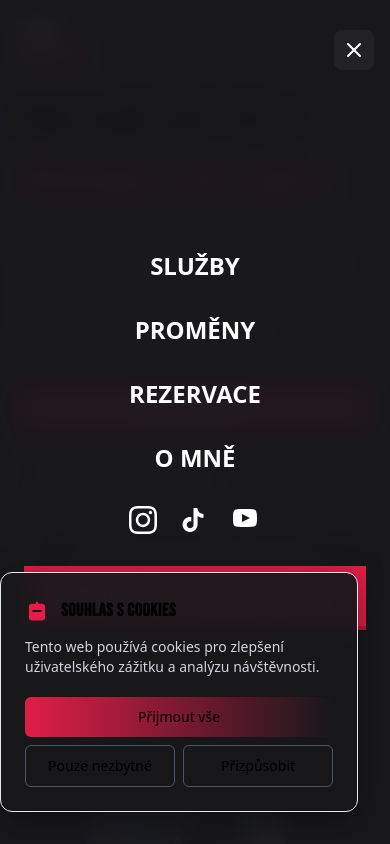
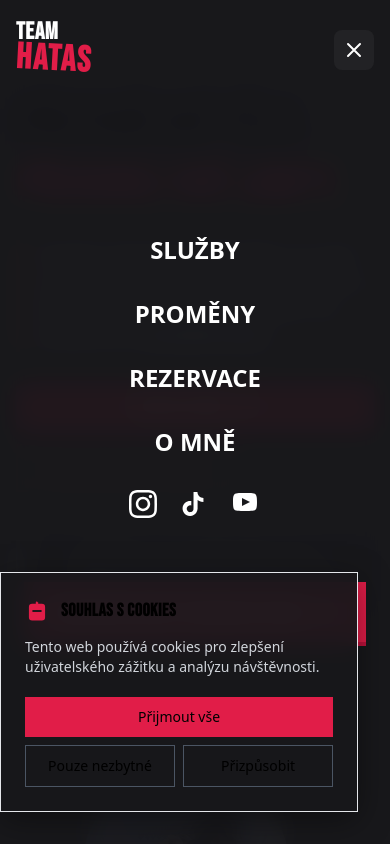
Before and after one commit to adambardzak/teamhatas, a Next.js app: page / in a window 390 px wide. Both pictures are taken after a click on the button "Toggle mobile menu". Built offline with nearby package versions, Linux system fonts and the light colour scheme.

Commit message:
fix mobile menu

```diff
--- a/src/components/CookieConsent.tsx
+++ b/src/components/CookieConsent.tsx
@@ -122,7 +122,7 @@ const CookieConsent: React.FC = () => {
     <>
       {/* Kompaktní banner v pravém dolním rohu */}
       <div className={`fixed z-50 ${!showDetails ? 'bottom-8 right-8 max-w-md' : 'bottom-0 right-0 md:bottom-8 md:right-8 md:max-w-xl'}`}>
-        <div className={`rounded-xl backdrop-blur-md bg-zinc-900/95 border border-primary/40 shadow-[0_8px_32px_rgba(0,0,0,0.4)] animate-fade-in-up overflow-hidden ${showDetails ? 'md:w-[550px]' : ''}`}>
+        <div className={`backdrop-blur-md bg-zinc-900/95 border border-primary/40 shadow-[0_8px_32px_rgba(0,0,0,0.4)] animate-fade-in-up overflow-hidden ${showDetails ? 'md:w-[550px]' : ''}`}>
           {!showDetails ? (
             // Kompaktní verze banneru
             <div className="p-6">
@@ -147,7 +147,7 @@ const CookieConsent: React.FC = () => {
               <div className="flex flex-col gap-2">
                 <button
                   onClick={acceptAllCookies}
-                  className="w-full py-2.5 px-4 bg-gradient-to-r from-primary to-accent rounded-md text-sm font-medium hover:opacity-90 transition-all duration-300 focus:outline-none focus:ring-2 focus:ring-accent/50"
+                  className="w-full py-2.5 px-4 bg-primary rounded-none text-sm font-medium hover:opacity-90 transition-all duration-300 focus:outline-none focus:ring-2 focus:ring-accent/50"
                 >
                   Přijmout vše
                 </button>
@@ -155,14 +155,14 @@ const CookieConsent: React.FC = () => {
                 <div className="flex gap-2 w-full">
                   <button
                     onClick={acceptNecessaryCookies}
-                    className="flex-1 py-2.5 px-4 bg-transparent border border-gray-600 hover:border-gray-400 rounded-md text-sm font-medium transition-all duration-300 focus:outline-none focus:ring-2 focus:ring-primary/50"
+                    className="flex-1 py-2.5 px-4 bg-transparent border border-gray-600 hover:border-gray-400 rounded-none text-sm font-medium transition-all duration-300 focus:outline-none focus:ring-2 focus:ring-primary/50"
                   >
                     Pouze nezbytné
                   </button>
 
                   <button
                     onClick={() => setShowDetails(true)}
-                    className="flex-1 py-2.5 px-4 bg-transparent border border-gray-600 hover:border-gray-400 rounded-md text-sm font-medium transition-all duration-300 focus:outline-none focus:ring-2 focus:ring-primary/50"
+                    className="flex-1 py-2.5 px-4 bg-transparent border border-gray-600 hover:border-gray-400 rounded-none text-sm font-medium transition-all duration-300 focus:outline-none focus:ring-2 focus:ring-primary/50"
                   >
                     Přizpůsobit
                   </button>
@@ -188,7 +188,7 @@ const CookieConsent: React.FC = () => {
                 </div>
                 <button
                   onClick={() => setShowDetails(false)}
-                  className="p-2 rounded-full hover:bg-gray-800 text-gray-400 hover:text-white transition duration-300 focus:outline-none"
+                  className="p-2 hover:bg-gray-800 text-gray-400 hover:text-white transition duration-300 focus:outline-none"
                   aria-label="Zavřít nastavení"
                 >
                   <svg
@@ -205,10 +205,10 @@ const CookieConsent: React.FC = () => {
 
               <div className="space-y-3 mb-5 max-h-[280px] overflow-y-auto pr-2 custom-scrollbar">
                 {cookieCategories.map((category) => (
-                  <div key={category.id} className="bg-zinc-800/50 rounded-lg p-3 border-l-3 border-primary/80 transition-all hover:bg-zinc-800/70">
+                  <div key={category.id} className="bg-zinc-800/50 p-3 border-l-3 border-primary/80 transition-all hover:bg-zinc-800/70">
                     <div className="flex items-center justify-between mb-1.5">
                       <label htmlFor={`cookie-${category.id}`} className={`font-medium text-sm ${category.required ? 'cursor-default' : 'cursor-pointer'}`}>
-                        {category.title} {category.required && <span className="ml-2 px-1.5 py-0.5 text-xs bg-primary/20 text-primary rounded-full">povinné</span>}
+                        {category.title} {category.required && <span className="ml-2 px-1.5 py-0.5 text-xs bg-primary/20 text-primary">povinné</span>}
                       </label>
                       <div className="relative inline-flex items-center">
                         <input
@@ -219,7 +219,7 @@ const CookieConsent: React.FC = () => {
                           disabled={category.required}
                           className="sr-only peer"
                         />
-                        <div className={`w-9 h-5 bg-gray-700 rounded-full peer peer-focus:ring-2 peer-focus:ring-primary/50 peer-checked:after:translate-x-full peer-checked:after:border-white after:content-[''] after:absolute after:top-[2px] after:left-[2px] after:bg-white after:border-gray-300 after:border after:rounded-full after:h-4 after:w-4 after:transition-all ${category.required ? 'opacity-60' : 'peer-checked:bg-primary cursor-pointer'}`}></div>
+                        <div className={`w-9 h-5 bg-gray-700 peer peer-focus:ring-2 peer-focus:ring-primary/50 peer-checked:after:translate-x-full peer-checked:after:border-white after:content-[''] after:absolute after:top-[2px] after:left-[2px] after:bg-white after:border-gray-300 after:border after:h-4 after:w-4 after:transition-all ${category.required ? 'opacity-60' : 'peer-checked:bg-primary cursor-pointer'}`}></div>
                       </div>
                     </div>
                     <p className="text-xs text-gray-400">{category.description}</p>
@@ -231,14 +231,14 @@ const CookieConsent: React.FC = () => {
                 <div className="flex gap-2 w-full mb-2">
                   <button
                     onClick={acceptNecessaryCookies}
-                    className="flex-1 py-2 px-3 bg-transparent border border-gray-600 hover:border-gray-400 rounded-md text-xs font-medium transition-all duration-300 focus:outline-none focus:ring-2 focus:ring-primary/50"
+                    className="flex-1 py-2 px-3 bg-transparent border border-gray-600 hover:border-gray-400 rounded-none text-xs font-medium transition-all duration-300 focus:outline-none focus:ring-2 focus:ring-primary/50"
                   >
                     Pouze nezbytné
                   </button>
 
                   <button
                     onClick={acceptAllCookies}
-                    className="flex-1 py-2 px-3 bg-transparent border border-gray-600 hover:border-gray-400 rounded-md text-xs font-medium transition-all duration-300 focus:outline-none focus:ring-2 focus:ring-primary/50"
+                    className="flex-1 py-2 px-3 bg-transparent border border-gray-600 hover:border-gray-400 rounded-none text-xs font-medium transition-all duration-300 focus:outline-none focus:ring-2 focus:ring-primary/50"
                   >
                     Přijmout vše
                   </button>
@@ -246,7 +246,7 @@ const CookieConsent: React.FC = () => {
 
                 <button
                   onClick={saveDetailedPreferences}
-                  className="w-full py-2.5 px-4 bg-gradient-to-r from-primary to-accent rounded-md text-sm font-medium hover:opacity-90 transition-all duration-300 focus:outline-none focus:ring-2 focus:ring-accent/50"
+                  className="w-full py-2.5 px-4 bg-gradient-to-r from-primary to-accent rounded-none text-sm font-medium hover:opacity-90 transition-all duration-300 focus:outline-none focus:ring-2 focus:ring-accent/50"
                 >
                   Uložit nastavení
                 </button>
@@ -289,12 +289,10 @@ const CookieConsent: React.FC = () => {
 
         .custom-scrollbar::-webkit-scrollbar-track {
           background: rgba(75, 85, 99, 0.1);
-          border-radius: 10px;
         }
 
         .custom-scrollbar::-webkit-scrollbar-thumb {
           background: rgba(75, 85, 99, 0.5);
-          border-radius: 10px;
         }
 
         .custom-scrollbar::-webkit-scrollbar-thumb:hover {
--- a/src/components/Header.tsx
+++ b/src/components/Header.tsx
@@ -1,11 +1,13 @@
 "use client";
 
-import React, { useState, useEffect } from "react";
+import React, { useState, useEffect, useRef } from "react";
 import Link from "next/link";
+import { motion, AnimatePresence } from "framer-motion";
 
 export default function Header() {
   const [isScrolled, setIsScrolled] = useState(false);
   const [isMobileMenuOpen, setIsMobileMenuOpen] = useState(false);
+  const scrollPositionRef = useRef(0);
 
   useEffect(() => {
     const handleScroll = () => {
@@ -22,21 +24,42 @@ export default function Header() {
     };
   }, []);
 
-  // Efekt pro zablokování scrollování body při otevření mobilního menu
+  // Vylepšený efekt pro správu scrollování při otevření/zavření menu
   useEffect(() => {
     if (isMobileMenuOpen) {
-      document.body.classList.add("no-scroll");
+      // Uložení aktuální pozice scrollu
+      scrollPositionRef.current = window.scrollY;
+
+      // Zamezení scrollování - pevné umístění body na aktuální pozici
+      document.body.style.position = "fixed";
+      document.body.style.top = `-${scrollPositionRef.current}px`;
+      document.body.style.width = "100%";
+      document.body.style.overflow = "hidden";
     } else {
-      document.body.classList.remove("no-scroll");
+      // Obnovení scrollování a návrat na původní pozici
+      document.body.style.position = "";
+      document.body.style.top = "";
+      document.body.style.width = "";
+      document.body.style.overflow = "";
+
+      // Obnovení pozice scrollu pouze pokud byla předtím uložena
+      if (scrollPositionRef.current > 0) {
+        window.scrollTo(0, scrollPositionRef.current);
+      }
     }
 
     return () => {
-      document.body.classList.remove("no-scroll");
+      // Úklid při unmountování komponenty
+      document.body.style.position = "";
+      document.body.style.top = "";
+      document.body.style.width = "";
+      document.body.style.overflow = "";
     };
   }, [isMobileMenuOpen]);
 
   return (
-    <header
+    <>
+      <nav
         className={`fixed top-0 left-0 right-0 z-50 transition-all duration-500 ${
           isScrolled
             ? "bg-zinc-900/95 shadow-[0_8px_32px_rgba(0,0,0,0.4)] backdrop-blur-md py-2"
@@ -123,7 +146,7 @@ export default function Header() {
               </Link>
             </div>
 
-          {/* Mobile menu button */}
+            {/* Tlačítko mobilního menu */}
             <button
               className="md:hidden text-white relative z-50 p-2 rounded-lg bg-zinc-800/70 hover:bg-zinc-700 transition-colors duration-300"
               onClick={() => setIsMobileMenuOpen(!isMobileMenuOpen)}
@@ -163,60 +186,74 @@ export default function Header() {
             </button>
           </div>
         </div>
+      </nav>
 
-      {/* Mobile menu */}
-      <div
-        className={`fixed inset-0 bg-zinc-900/95 backdrop-blur-md z-40 will-change-transform ${
-          isMobileMenuOpen
-            ? "translate-y-0 opacity-100 visible"
-            : "translate-y-[-100%] opacity-0 invisible"
-        } md:hidden flex flex-col transition-all duration-500 ease-in-out`}
+
+
+      <AnimatePresence mode="wait">
+        {isMobileMenuOpen && (
+          <motion.div
+            className="fixed inset-0 bg-zinc-900/95 backdrop-blur-md z-40 md:hidden flex flex-col"
+            initial={{ opacity: 0 }}
+            animate={{ opacity: 1 }}
+            exit={{ opacity: 0 }}
+            transition={{ duration: 0.25, ease: "easeInOut" }}
+            style={{ top: 0 }}
             aria-hidden={!isMobileMenuOpen}
           >
-        <div className="flex flex-col items-center justify-center h-full space-y-8 p-4 relative">
-          {/* Dekorativní pozadí pro mobilní menu */}
+            <motion.div
+              className="flex flex-col items-center justify-center h-full space-y-8 p-4 relative"
+              initial="hidden"
+              animate="show"
+              exit="hidden"
+              variants={{
+                hidden: { opacity: 0 },
+                show: {
+                  opacity: 1,
+                  transition: {
+                    staggerChildren: 0.08,
+                    delayChildren: 0.1,
+                  },
+                },
+              }}
+            >
+              {/* Optimalizované dekorativní pozadí */}
               <div className="absolute top-10 right-10 w-64 h-64 rounded-full bg-primary/5 blur-3xl"></div>
               <div className="absolute bottom-10 left-10 w-64 h-64 rounded-full bg-accent/5 blur-3xl"></div>
 
-          <Link
+              <MobileMenuItem
                 href="#sluzby"
-            className="text-2xl font-bold text-white hover:text-primary transition-colors relative group"
+                label="SLUŽBY"
                 onClick={() => setIsMobileMenuOpen(false)}
+              />
+              <MobileMenuItem
+                href="#promeny"
+                label="PROMĚNY"
+                onClick={() => setIsMobileMenuOpen(false)}
+              />
+              <MobileMenuItem
+                href="#rezervace"
+                label="REZERVACE"
+                onClick={() => setIsMobileMenuOpen(false)}
+              />
+              <MobileMenuItem
+                href="#o-mne"
+                label="O MNĚ"
+                onClick={() => setIsMobileMenuOpen(false)}
+              />
+
+              <motion.div
+                className="flex space-x-6 mt-8"
+                variants={{
+                  hidden: { opacity: 0, y: 10 },
+                  show: { opacity: 1, y: 0 },
+                }}
               >
-            SLUŽBY
-            <span className="absolute -bottom-2 left-1/2 transform -translate-x-1/2 w-0 h-0.5 bg-primary group-hover:w-full transition-all duration-300"></span>
-          </Link>
-          <Link
-            href="#promeny"
-            className="text-2xl font-bold text-white hover:text-primary transition-colors relative group"
-            onClick={() => setIsMobileMenuOpen(false)}
-          >
-            PROMĚNY
-            <span className="absolute -bottom-2 left-1/2 transform -translate-x-1/2 w-0 h-0.5 bg-primary group-hover:w-full transition-all duration-300"></span>
-          </Link>
-          <Link
-            href="#rezervace"
-            className="text-2xl font-bold text-white hover:text-primary transition-colors relative group"
-            onClick={() => setIsMobileMenuOpen(false)}
-          >
-            REZERVACE
-            <span className="absolute -bottom-2 left-1/2 transform -translate-x-1/2 w-0 h-0.5 bg-primary group-hover:w-full transition-all duration-300"></span>
-          </Link>
-          <Link
-            href="#o-mne"
-            className="text-2xl font-bold text-white hover:text-primary transition-colors relative group"
-            onClick={() => setIsMobileMenuOpen(false)}
-          >
-            O MNĚ
-            <span className="absolute -bottom-2 left-1/2 transform -translate-x-1/2 w-0 h-0.5 bg-primary group-hover:w-full transition-all duration-300"></span>
-          </Link>
-
-          <div className="flex space-x-6 mt-8">
                 <a
                   href="https://instagram.com"
                   target="_blank"
                   rel="noopener noreferrer"
-              className="text-white hover:text-primary transition-all duration-300 transform hover:scale-125"
+                  className="text-white hover:text-primary transition-all duration-300 transform hover:scale-110"
                 >
                   <svg
                     xmlns="http://www.w3.org/2000/svg"
@@ -232,7 +269,7 @@ export default function Header() {
                   href="https://tiktok.com"
                   target="_blank"
                   rel="noopener noreferrer"
-              className="text-white hover:text-primary transition-all duration-300 transform hover:scale-125"
+                  className="text-white hover:text-primary transition-all duration-300 transform hover:scale-110"
                 >
                   <svg
                     xmlns="http://www.w3.org/2000/svg"
@@ -248,7 +285,7 @@ export default function Header() {
                   href="https://youtube.com"
                   target="_blank"
                   rel="noopener noreferrer"
-              className="text-white hover:text-primary transition-all duration-300 transform hover:scale-125"
+                  className="text-white hover:text-primary transition-all duration-300 transform hover:scale-110"
                 >
                   <svg
                     xmlns="http://www.w3.org/2000/svg"
@@ -260,8 +297,14 @@ export default function Header() {
                     <path d="M19.615 3.184c-3.604-.246-11.631-.245-15.23 0-3.897.266-4.356 2.62-4.385 8.816.029 6.185.484 8.549 4.385 8.816 3.6.245 11.626.246 15.23 0 3.897-.266 4.356-2.62 4.385-8.816-.029-6.185-.484-8.549-4.385-8.816zm-10.615 12.816v-8l8 3.993-8 4.007z" />
                   </svg>
                 </a>
-          </div>
+              </motion.div>
 
+              <motion.div
+                variants={{
+                  hidden: { opacity: 0, y: 10 },
+                  show: { opacity: 1, y: 0 },
+                }}
+              >
                 <Link
                   href="#rezervace"
                   className="btn btn-primary btn-lg mt-8"
@@ -285,9 +328,12 @@ export default function Header() {
                     </svg>
                   </span>
                 </Link>
-        </div>
-      </div>
-    </header>
+              </motion.div>
+            </motion.div>
+          </motion.div>
+        )}
+      </AnimatePresence>
+    </>
   );
 }
 
@@ -307,3 +353,30 @@ function NavLink({ href, label }: NavLinkProps) {
     </Link>
   );
 }
+
+// Komponenta pro položky mobilního menu
+interface MobileMenuItemProps {
+  href: string;
+  label: string;
+  onClick: () => void;
+}
+
+function MobileMenuItem({ href, label, onClick }: MobileMenuItemProps) {
+  return (
+    <motion.div
+      variants={{
+        hidden: { opacity: 0, x: -10 },
+        show: { opacity: 1, x: 0 },
+      }}
+    >
+      <Link
+        href={href}
+        className="text-2xl font-bold text-white hover:text-primary transition-colors relative group"
+        onClick={onClick}
+      >
+        {label}
+        <span className="absolute -bottom-2 left-1/2 transform -translate-x-1/2 w-0 h-0.5 bg-primary group-hover:w-full transition-all duration-300"></span>
+      </Link>
+    </motion.div>
+  );
+}
```
Lines whose indentation alone changed are shown as unchanged.
